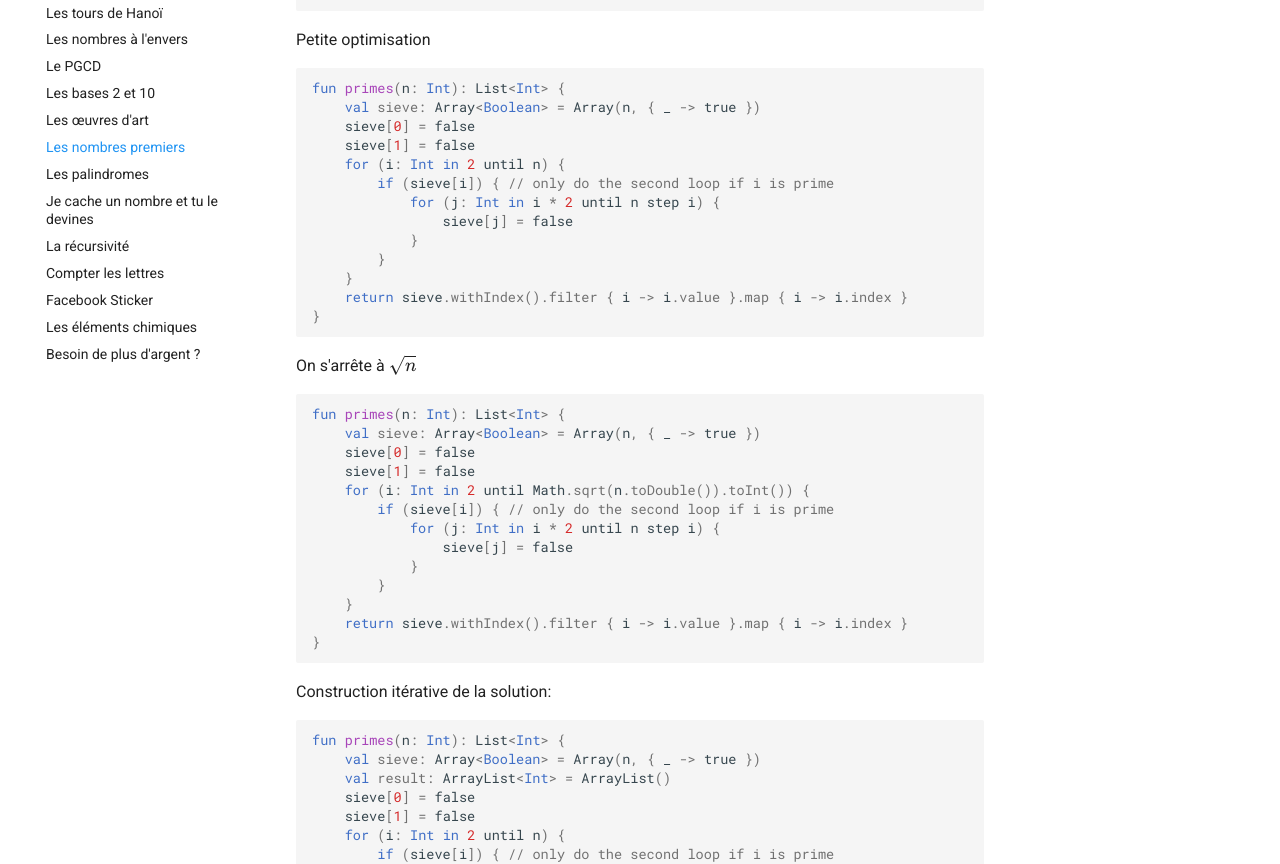
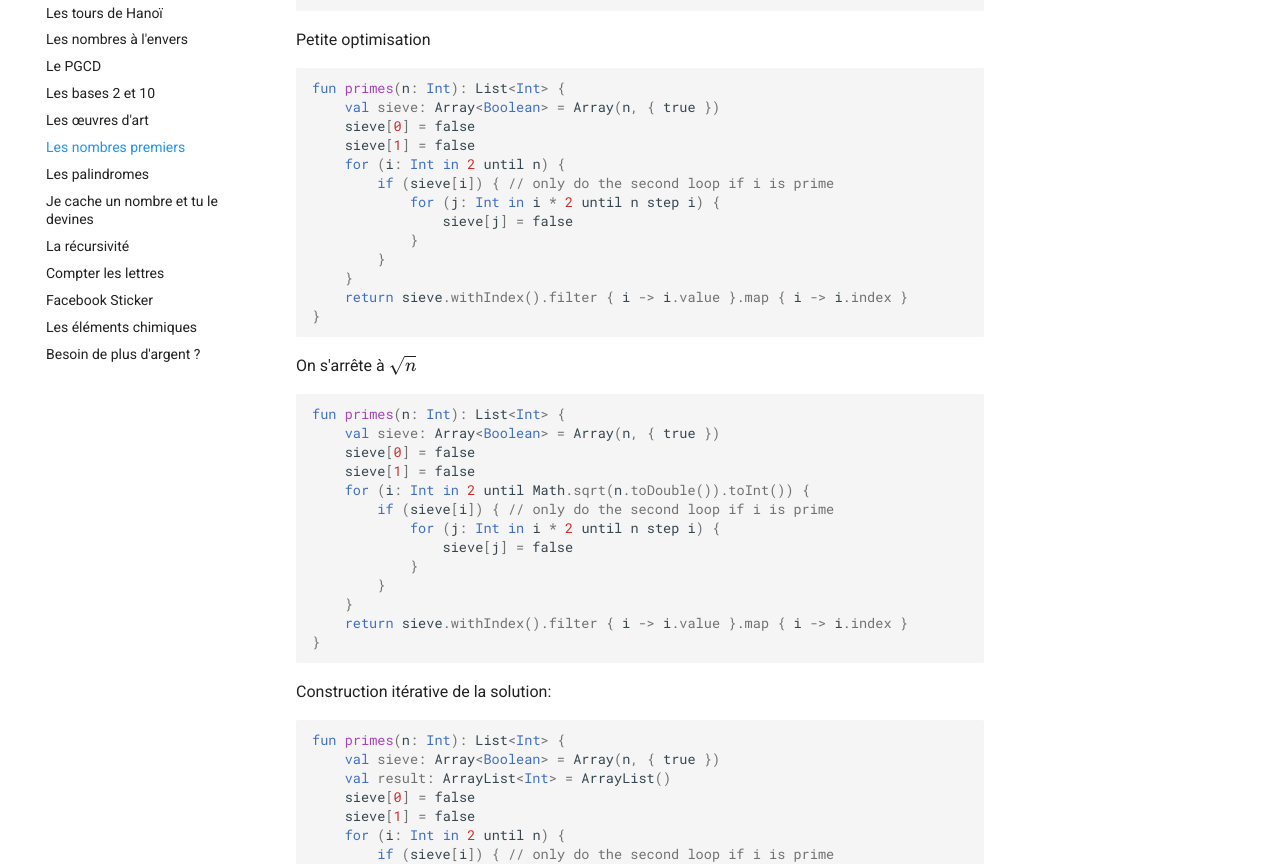
Before and after one commit to heia-fr/programmation-zero, an MkDocs documentation site: the page built from docs/primes.md, in a window 1280 px wide and 1400 px high, scrolled down 808 px. Shown: the part 284-1148 px from the top of the window. Built offline with MkDocs 1.6.1 and Material for MkDocs 9.7.7, drawn with Linux system fonts in a browser that asks for light colours; formulas are drawn with MathJax 3.

````diff
--- a/docs/primes.md
+++ b/docs/primes.md
@@ -34,7 +34,7 @@ Petite optimisation
 
 ``` kotlin
 fun primes(n: Int): List<Int> {
-    val sieve: Array<Boolean> = Array(n, { _ -> true })
+    val sieve: Array<Boolean> = Array(n, { true })
 	sieve[0] = false
 	sieve[1] = false
     for (i: Int in 2 until n) {
@@ -52,7 +52,7 @@ On s'arrête à \(\sqrt{n}\)
 
 ``` kotlin
 fun primes(n: Int): List<Int> {
-    val sieve: Array<Boolean> = Array(n, { _ -> true })
+    val sieve: Array<Boolean> = Array(n, { true })
 	sieve[0] = false
 	sieve[1] = false
     for (i: Int in 2 until Math.sqrt(n.toDouble()).toInt()) {
@@ -70,7 +70,7 @@ Construction itérative de la solution:
 
 ``` kotlin
 fun primes(n: Int): List<Int> {
-    val sieve: Array<Boolean> = Array(n, { _ -> true })
+    val sieve: Array<Boolean> = Array(n, { true })
 	val result: ArrayList<Int> = ArrayList()
 	sieve[0] = false
 	sieve[1] = false
````
